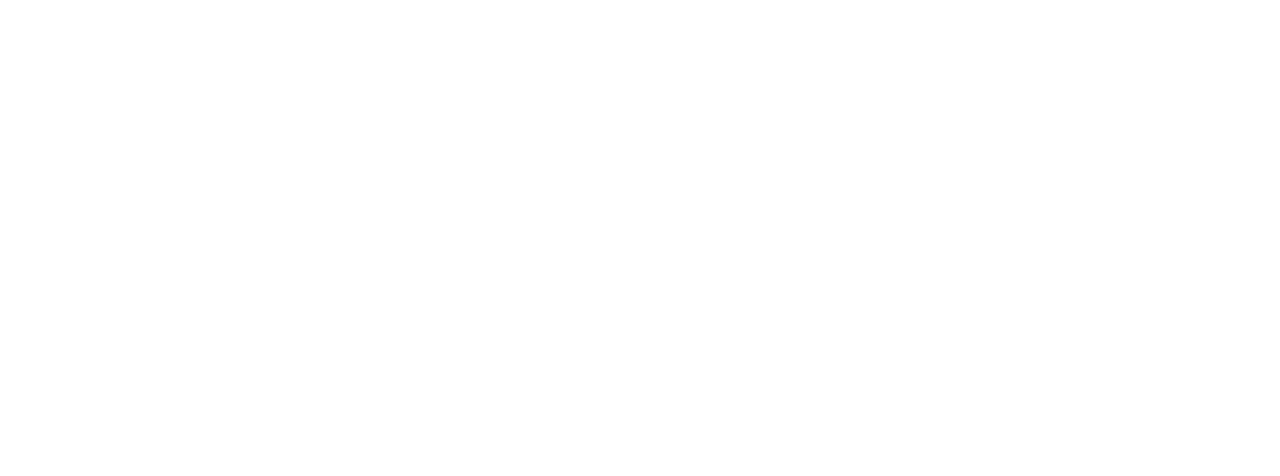
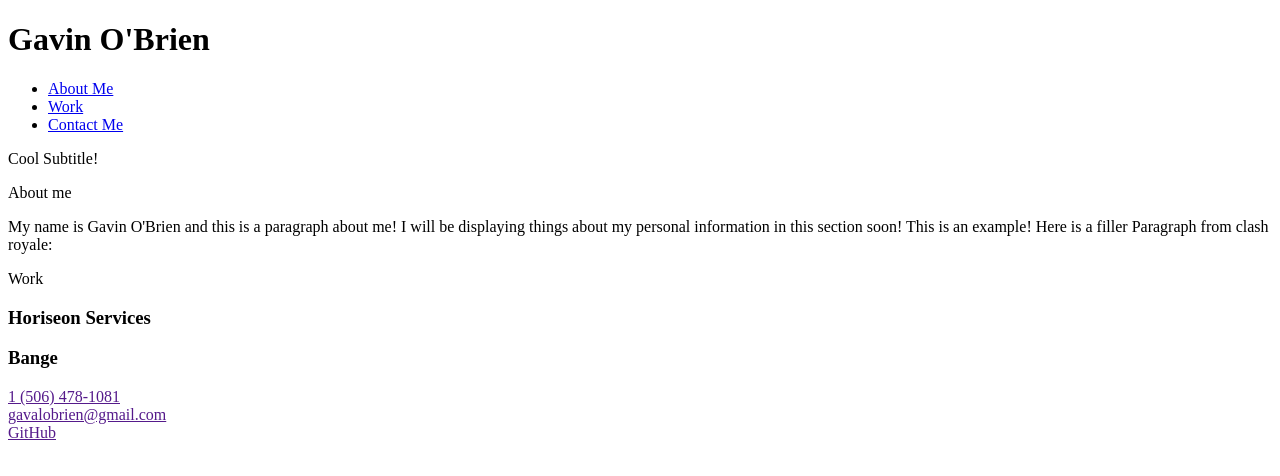
Before and after one commit to Gavobro/Gavos-Website, a plain HTML site: page index.html in a window 1280 px wide. Drawn offline with Linux system fonts and the light colour scheme.

Commit message:
added bones for the page in html

```diff
--- a/index.html
+++ b/index.html
@@ -8,6 +8,74 @@
     <title>Gavin O'Brien</title>
 </head>
 <body>
+    <header>
+        <h1>Gavin O'Brien</h1>
+        <nav>
+            <ul>
+                <li><a href="#about-me"> About Me </a></li>
+                <li><a href="#work"> Work </a></li>
+                <li><a href="#contact-me"> Contact Me </a></li>
+            </ul>
+        </nav>
+    </header>
+
+    <section class="hero">
+        <div class="subtitle">
+                <span class="bg"> Cool Subtitle! </span>
+        </div>
+    </section>
+
+    <article>
+        <div id="" class="">
+            <div class="">
+                <div class="">
+                    <p> About me </p>
+                </div>
+                <div class="">
+                    <p> My name is Gavin O'Brien and this is a paragraph about me! I will be displaying things about my personal information in this section soon! This is an example! Here is a filler Paragraph from clash royale: </p>
+                </div>
+            </div>
+        </div>
+    </article>
+
+    <article>
+        <div id="work" class="work-wrapper">
+            <div class="work-grid-container">
+                <div class="work-item work-title">
+                    <p> Work </p>
+                </div>
+
+                <div onclick="projectClicked('challenge-1')" alt="Horiseon page" title="Horiseon Page" target="_blank" style="cursor: pointer;" class="work-item-project challenge-1">
+                    <span class="span-background">
+                        <h3> Horiseon Services </h3>
+                    </span>
+                </div>
+                <div onclick="projectClicked('project 1')" alt="Project 1" title="Bange" style="cursor: pointer;" class="work-item-project Bange">
+                    <span class="span-background">
+                        <h3> Bange </h3>
+                    </span>
+                </div>
+            </div>
+        </div>
+    </article>
+
+    <footer>
+        <div id="" class="">
+            <div class="">
+                <div class="">
+                </div>
+                <div class="">
+                    <a href=""> 1 (506) 478-1081 </a>
+                </div>
+                <div class="">
+                    <a href=""> gavalobrien@gmail.com </a>
+                </div>
+                <div class="">
+                    <a href="" target=""> GitHub </a>
+                </div>
+            </div>
+        </div>
+    </footer>
 
 </body>
 </html>
```
